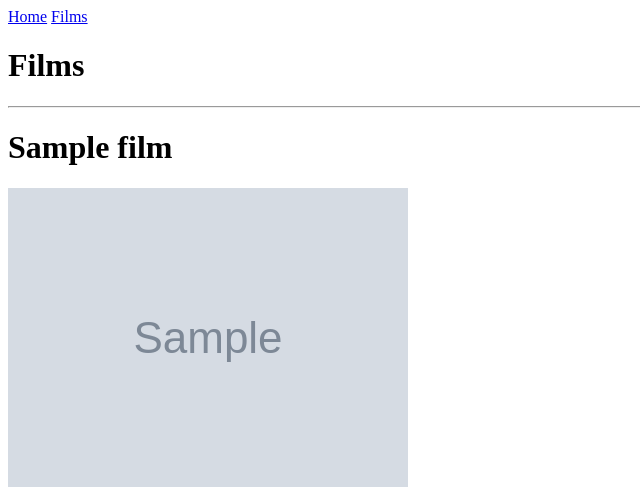
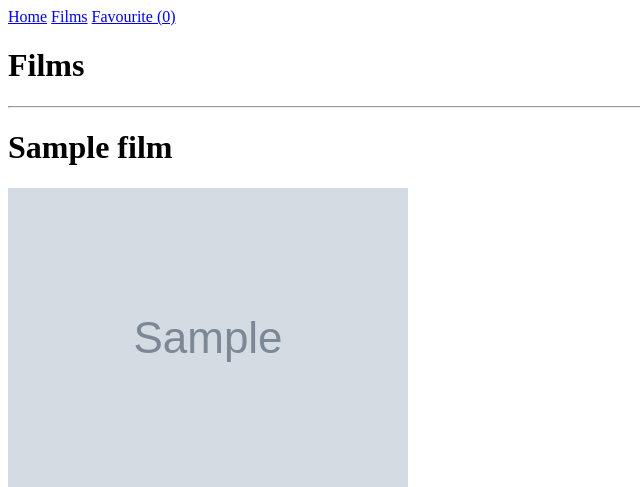
Before and after one commit to WorldIT-academy/streaming_service_14_00, a Django app: page /films/all/ in a window 1280 px wide. Shown: the top 487 px of the page, without its empty margins (0-640 px from the left). Run offline with Django 5.2, Linux system fonts and the light colour scheme; tables that the repository leaves empty hold one stand-in row (values such as "Sample post"); grey boxes marked "Sample" are stand-in pictures.

Commit message:
Simple custom tag

```diff
--- /dev/null
+++ b/Streaming/films_app/templatetags/custom_tags.py
@@ -0,0 +1,12 @@
+from django import template
+
+register = template.Library()
+
+@register.simple_tag
+def amount_favourite_films(request):
+    cookies = request.COOKIES.get("favourite_films")
+    amount_favourite_films = 0
+    if cookies:
+        pk_list = cookies.split(" ")
+        amount_favourite_films = len(pk_list)
+    return amount_favourite_films
--- a/Streaming/films_app/urls.py
+++ b/Streaming/films_app/urls.py
@@ -1,9 +1,10 @@
 from django.contrib import admin
 from django.urls import path
-from .views import render_films, add_to_favourite
+from .views import render_films, add_to_favourite, render_favourite_films
 
 urlpatterns = [
     path("all/", render_films, name="all_films"),
     path('add-to-favourite/<int:film_pk>', add_to_favourite, name="add_to_favourite"),
+    path('favourite-films/', render_favourite_films, name='favourite_films')
     # path('add-to-favourite/', name="")
 ]
--- a/Streaming/films_app/views.py
+++ b/Streaming/films_app/views.py
@@ -7,6 +7,7 @@ colorama.init(autoreset= True)
 RED = colorama.Fore.RED
 # Create your views here.
 def render_films(request):
+
     return render(request, "films_app/films.html", context={"all_films": Film.objects.all()})
 
 def add_to_favourite(request: HttpRequest, film_pk: int):
@@ -26,7 +27,7 @@ def add_to_favourite(request: HttpRequest, film_pk: int):
                 if list_cookies:
                     for element in list_cookies: cookies += " " + element
         else:
-            cookies += str(film_pk)
+            cookies = str(film_pk)
             film.favourite = True
             #
         film.save()
@@ -36,3 +37,12 @@ def add_to_favourite(request: HttpRequest, film_pk: int):
         return response
     except Exception as error:
         print(f"ERROR: -> {RED}{error}")
+
+def render_favourite_films(request):
+    cookies = request.COOKIES.get("favourite_films")
+    favourite_films = []
+    if cookies:
+        list_cookies = cookies.split(" ")
+        favourite_films = Film.objects.filter(pk__in = list_cookies)
+
+    return render(request, 'films_app/favourite_films.html', context = {"favourite_films":favourite_films})
--- a/Streaming/templates/base.html
+++ b/Streaming/templates/base.html
@@ -1,4 +1,6 @@
 {% load static %}
+{% load custom_tags %}
+
 <html lang="en">
     <head>
         <meta charset="UTF-8">
@@ -12,6 +14,7 @@
             <nav>
                 <a href="/">Home</a>
                 <a href="{% url 'all_films' %}">Films</a>
+                <a href="{% url 'favourite_films' %}">Favourite ({% amount_favourite_films request %})</a>
             </nav>
         </header>
         {% block content %}
```
Also changed, not shown: Streaming/films_app/templates/films_app/favourite_films.html (added, +11 -0 lines), Streaming/films_app/templatetags/__init__.py (added).
